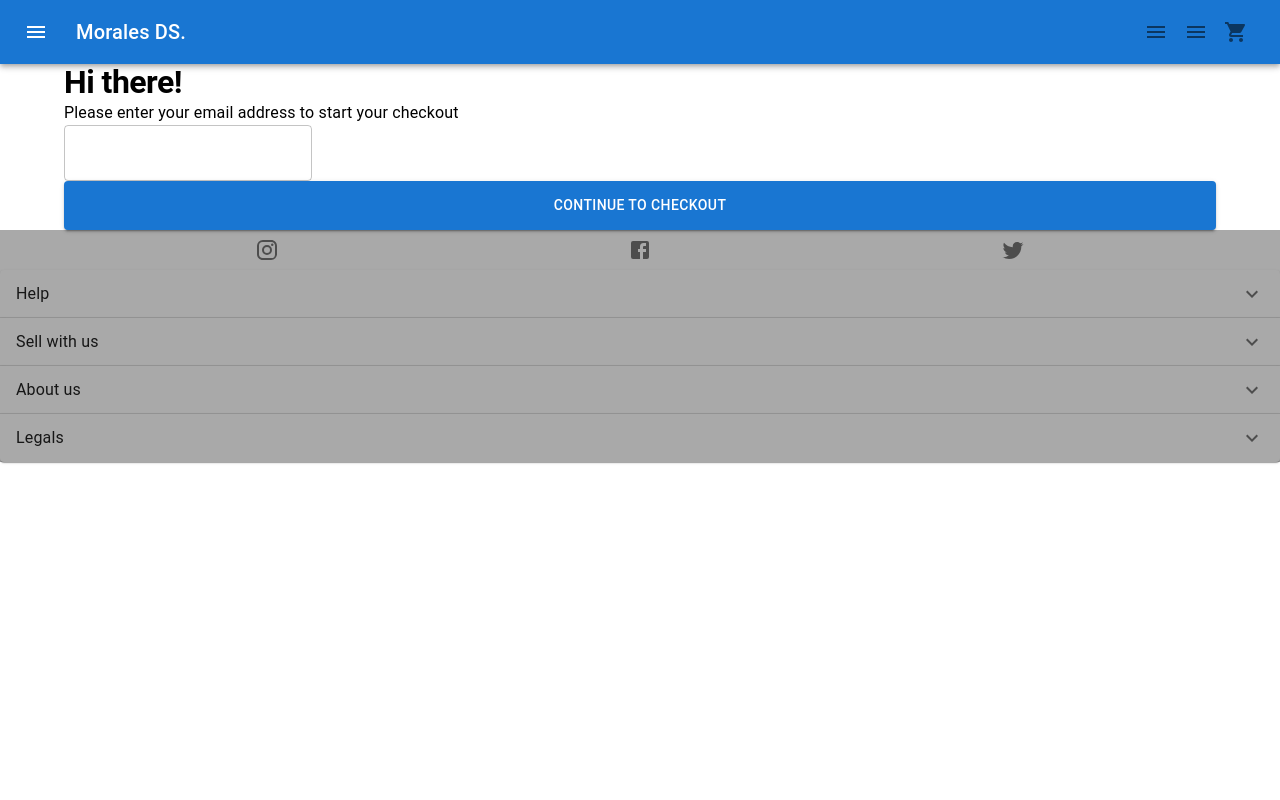
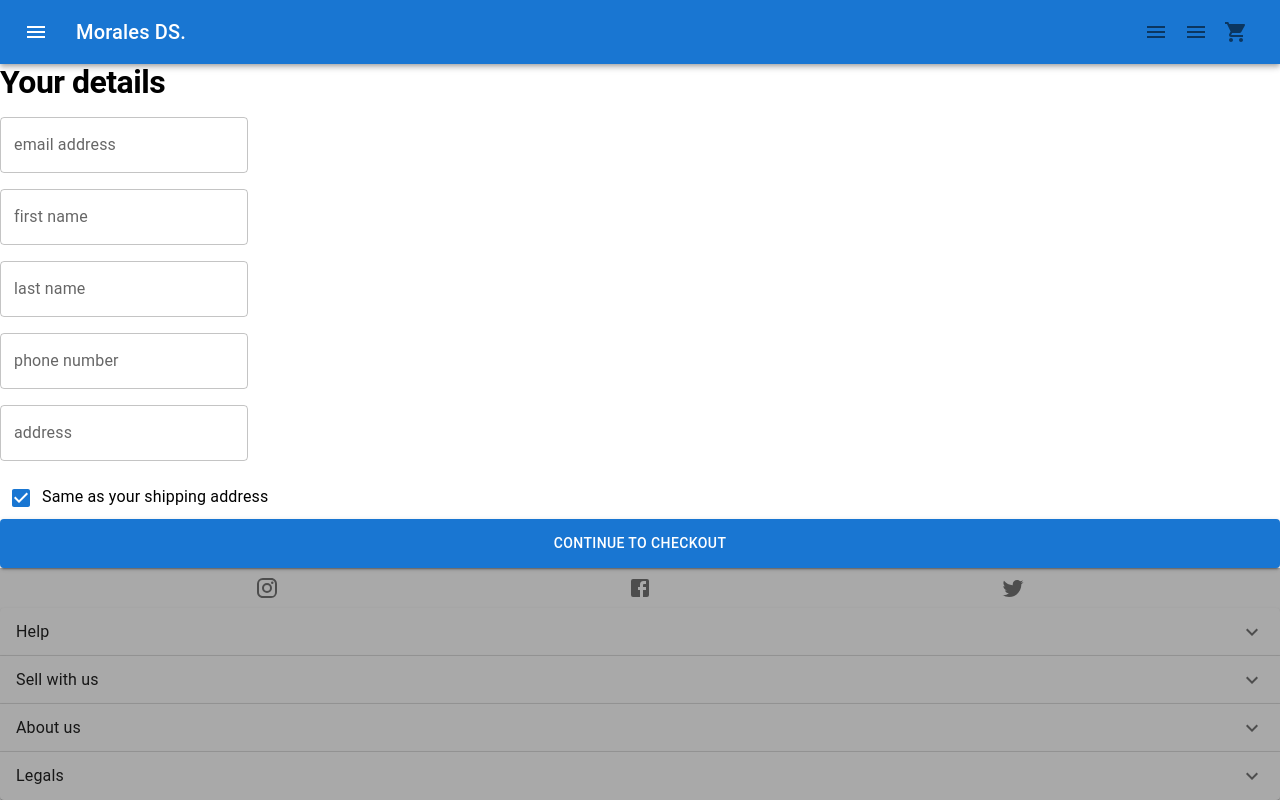
Before and after one commit to BrunoMorales28/dropshipper, a React (Create React App) app: page /checkout in a window 1280 px wide. Built offline with nearby package versions, Linux system fonts and the light colour scheme.

Commit message:
Updated detailsForm and checkout

```diff
--- a/src/Pages/Checkout/Checkout.tsx
+++ b/src/Pages/Checkout/Checkout.tsx
@@ -1,53 +1,38 @@
-import { Box, Button, Typography, TextField, Container } from "@mui/material";
-import { Formik, Form, Field, FormikProps } from "formik";
-import * as Yup from "yup";
-
-const emailSchema = Yup.object().shape({
-  email: Yup.string().email("Invalid email").required("Required"),
-});
-
-const FormikTextField = ({
-  field, // { name, value, onChange, onBlur }
-  ...props
-}: {
-  field: any;
-}) => <TextField inputProps={{ ...field, ...props }} />;
+import { useRef, useState } from "react";
+import { Box, Button, Checkbox, Typography } from "@mui/material";
+import DetailsForm from "./DetailsForm";
 
 const Checkout = () => {
+  const [isCheckboxTicked, setCheckboxTick] = useState(true);
+  const [billingFormData, setBillingFormData] = useState();
+  const [shippingFormData, setShippingFormData] = useState();
+  const triggerBillingValidation = useRef(() => {});
+  const triggerShippingValidation = useRef(() => {});
+
+  const onSubmit = () => {
+    triggerBillingValidation.current();
+    triggerShippingValidation.current();
+
+    console.log("billingFormData", billingFormData);
+    console.log("shippingFormData", shippingFormData);
+  };
+
   return (
-    <Container>
-      <Typography variant="h1">Hi there!</Typography>
-      <Typography>
-        Please enter your email address to start your checkout
-      </Typography>
-      <Formik
-        initialValues={{
-          email: "",
+    <Box>
+      <Typography variant="h1">Your details</Typography>
+      <DetailsForm setFormData={setBillingFormData} triggerValidation={triggerBillingValidation} />
+      <Checkbox
+        checked={isCheckboxTicked}
+        onChange={(e) => {
+          setCheckboxTick(e.target.checked);
         }}
-        validationSchema={emailSchema}
-        onSubmit={(values) => {
-          // same shape as initial values
-          console.log(values);
-        }}
-      >
-        {({ errors, touched }) => (
-          <Form>
-            <Field name="email" type="email" component={FormikTextField} />
-            {errors.email && touched.email && (
-              <Typography color={"error"}>{errors.email}</Typography>
-            )}
-            <Button
-              type="submit"
-              sx={{ paddingY: 1.5 }}
-              fullWidth
-              variant="contained"
-            >
-              Continue to checkout
-            </Button>
-          </Form>
-        )}
-      </Formik>
-    </Container>
+      />
+      <Typography component={"span"}>Same as your shipping address</Typography>
+      {!isCheckboxTicked && <DetailsForm setFormData={setShippingFormData} triggerValidation={triggerShippingValidation} />}
+      <Button type="submit" sx={{ paddingY: 1.5 }} fullWidth variant="contained" onClick={onSubmit}>
+        Continue to checkout
+      </Button>
+    </Box>
   );
 };
 
--- a/src/Pages/Checkout/DetailsForm.tsx
+++ b/src/Pages/Checkout/DetailsForm.tsx
@@ -32,14 +32,13 @@ type detailsSchema = {
   address: string;
 };
 
-const DetailsForm = ({ setFormData, setValidationTrigger }: { setFormData: Function; setValidationTrigger: Function }) => {
+const DetailsForm = ({ setFormData, triggerValidation }: { setFormData: Function; triggerValidation: React.MutableRefObject<() => void> }) => {
   const {
     register,
     trigger,
-    watch,
+    getValues,
     formState: { errors, isValid },
   } = useForm<detailsSchema>({ resolver: yupResolver(detailsYupSchema) });
-  const formData = watch();
 
   const DetailField = ({ name }: { name: detailSchema }) => (
     <Box my={2}>
@@ -49,16 +48,16 @@ const DetailsForm = ({ setFormData, setValidationTrigger }: { setFormData: Funct
   );
 
   useEffect(() => {
-    setFormData({ data: formData, isValid });
-  }, [formData, isValid, setFormData]);
+    setFormData({ data: getValues(), isValid });
+  }, [setFormData, getValues, isValid]);
   useEffect(() => {
-    setValidationTrigger(trigger);
-  }, [setValidationTrigger, trigger]);
+    triggerValidation.current = trigger;
+  }, [triggerValidation, trigger]);
 
   return (
     <form>
       {details.map((detailName) => (
-        <DetailField name={detailName as detailSchema} />
+        <DetailField key={detailName} name={detailName as detailSchema} />
       ))}
     </form>
   );
```
